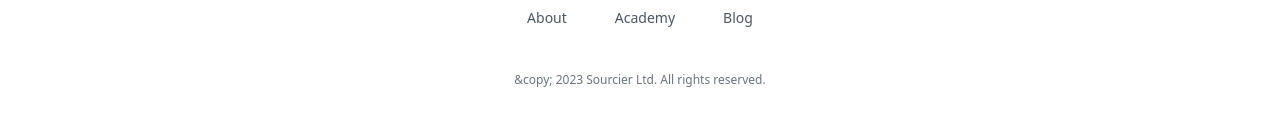
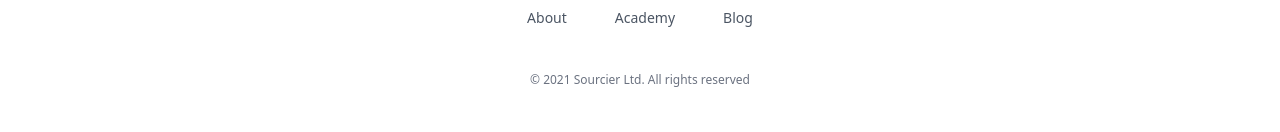
Before and after one commit to sourcier/friendly-broccoli, a Next.js app in the folder packages/frontend/: page / in a window 1280 px wide. Shown: the part 168-300 px from the top of the page. Built offline with nearby package versions, Linux system fonts and the light colour scheme.

Commit message:
refactor footer into a server component

```diff
--- a/packages/frontend/app/layout.tsx
+++ b/packages/frontend/app/layout.tsx
@@ -1,6 +1,8 @@
 import '@fontsource-variable/inter';
 import './globals.css';
-import Footer from '../components/footer/footer';
+
+import Footer from '../components/server/footer/footer';
+import config from '../config';
 
 export default function RootLayout({
   children,
@@ -11,7 +13,7 @@ export default function RootLayout({
     <html lang="en">
       <body>
         {children}
-        <Footer />
+        <Footer copyright={config.copyright} navigation={config.navigation} />
       </body>
     </html>
   );
--- a/packages/frontend/components/footer/footer.tsx
+++ b/packages/frontend/components/server/footer/footer.tsx
@@ -1,14 +1,13 @@
-const navigation = {
-  year: 2023,
-  company: 'Sourcier Ltd.',
-  main: [
-    { name: 'About', href: '#' },
-    { name: 'Academy', href: '#' },
-    { name: 'Blog', href: '#' },
-  ],
+import type { NavigationLink } from '../../../config';
+
+type FooterProps = {
+  copyright: string;
+  navigation: {
+    main: NavigationLink[];
+  };
 };
 
-export default function Footer() {
+export default function Footer({ copyright, navigation }: FooterProps) {
   return (
     <footer className="bg-white mt-16 border-t border-gray-900/10 pt-8 sm:mt-20 lg:mt-24">
       <div className="mx-auto max-w-7xl overflow-hidden px-6 py-5 lg:px-8">
@@ -28,8 +27,7 @@ export default function Footer() {
           ))}
         </nav>
         <p className="mt-10 text-center text-xs leading-5 text-gray-500">
-          {`&copy; ${navigation.year} ${navigation.company} All rights
-          reserved.`}
+          {copyright}
         </p>
       </div>
     </footer>
--- /dev/null
+++ b/packages/frontend/config.ts
@@ -0,0 +1,26 @@
+export type NavigationLink = {
+  name: string;
+  href: string;
+};
+
+type Config = {
+  company: string;
+  copyright: string;
+  navigation: {
+    main: NavigationLink[];
+  };
+};
+
+const config: Config = {
+  company: 'Sourcier Ltd.',
+  copyright: '© 2021 Sourcier Ltd. All rights reserved',
+  navigation: {
+    main: [
+      { name: 'About', href: '#' },
+      { name: 'Academy', href: '#' },
+      { name: 'Blog', href: '#' },
+    ],
+  },
+};
+
+export default config;
```
